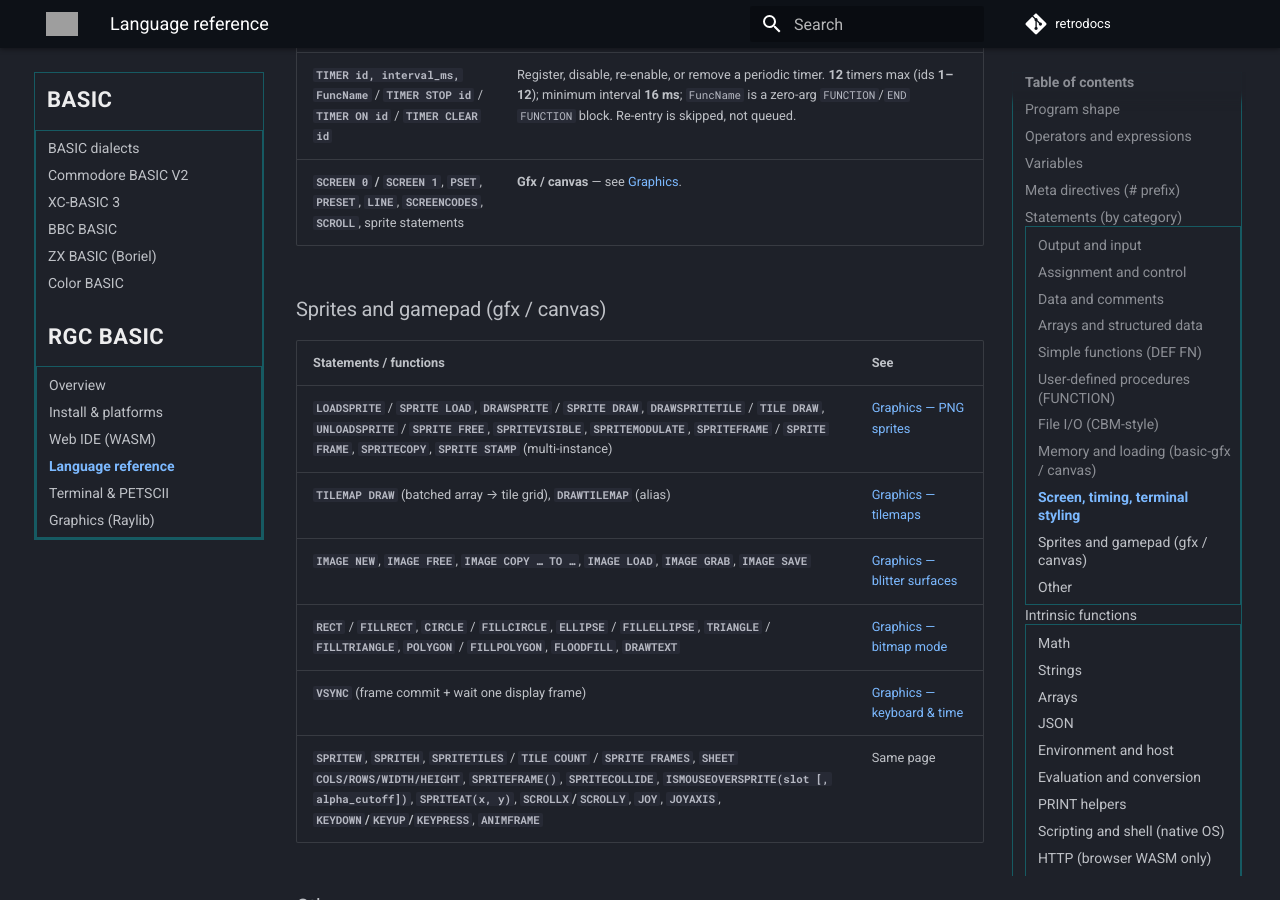
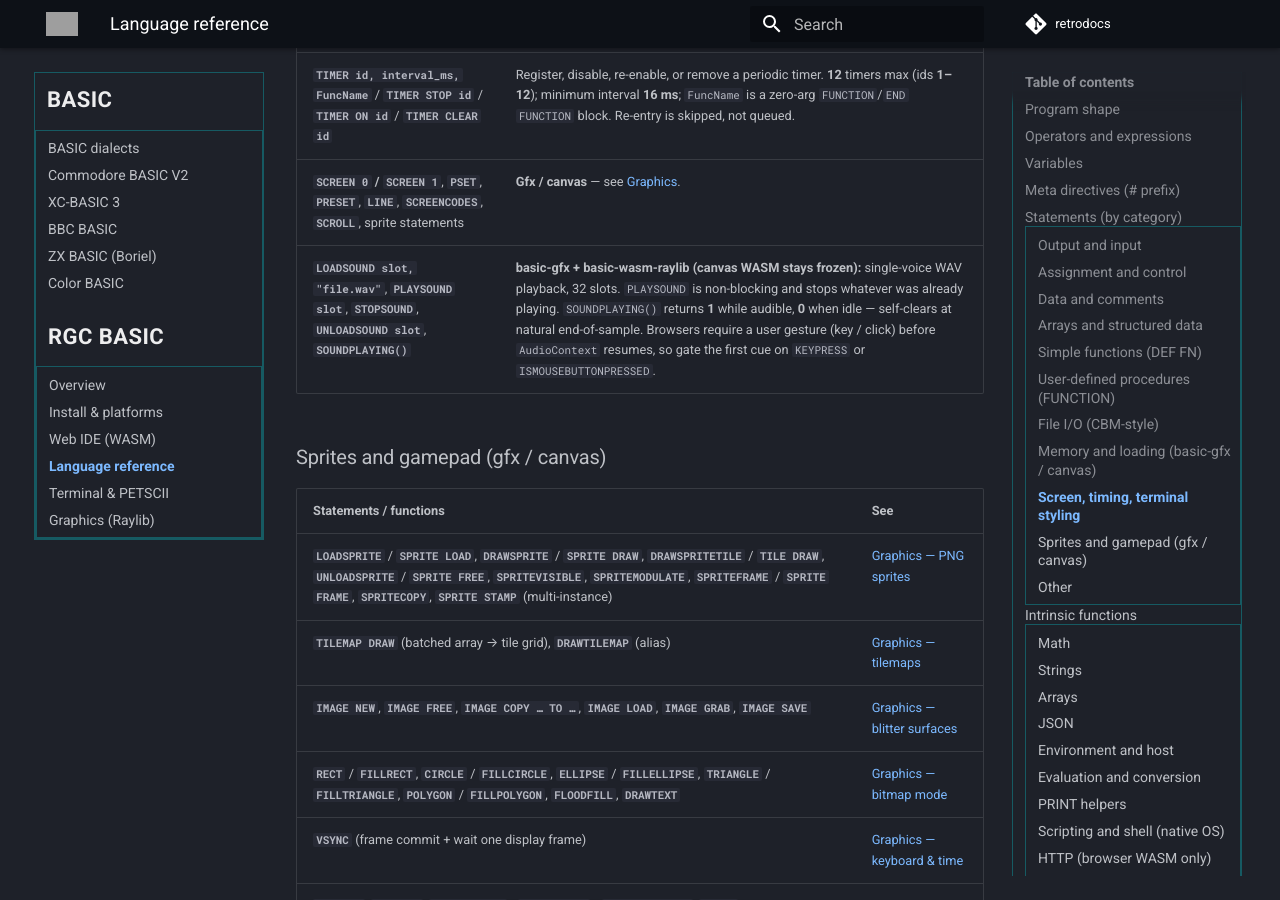
Before and after one commit to omiq/retrodocs, an MkDocs documentation site: the page built from docs/basic/rgc-basic/language.md, in a window 1280 px wide and 900 px high, scrolled down 6839 px. Built offline with MkDocs 1.6.1 and Material for MkDocs 9.7.7, drawn with Linux system fonts in a browser that asks for light colours; comment, search, counter and statistics services are not loaded; grey boxes are pictures that could not be loaded.

Commit message:
rgc-basic: document sound MVP (LOADSOUND/PLAYSOUND/etc)
Row covering the 1.11.0 single-voice WAV surface: LOADSOUND /
PLAYSOUND / STOPSOUND / UNLOADSOUND / SOUNDPLAYING(). Notes the
single-voice rule, self-clearing SOUNDPLAYING at end-of-sample,
and the browser autoplay-gesture requirement.

```diff
--- a/docs/basic/rgc-basic/language.md
+++ b/docs/basic/rgc-basic/language.md
@@ -160,6 +160,7 @@ Design notes and history: **[meta-directives-plan.md](https://github.com/omiq/rg
 | **`ANTIALIAS ON` / `ANTIALIAS OFF`** | **Gfx:** bilinear vs nearest-neighbour filter for sprites and the upscaled framebuffer (default **OFF**). |
 | **`TIMER id, interval_ms, FuncName`** / **`TIMER STOP id`** / **`TIMER ON id`** / **`TIMER CLEAR id`** | Register, disable, re-enable, or remove a periodic timer. **12** timers max (ids **1–12**); minimum interval **16 ms**; `FuncName` is a zero-arg `FUNCTION`/`END FUNCTION` block. Re-entry is skipped, not queued. |
 | **`SCREEN 0` / `SCREEN 1`**, **`PSET`**, **`PRESET`**, **`LINE`**, **`SCREENCODES`**, **`SCROLL`**, sprite statements | **Gfx / canvas** — see [Graphics](graphics-raylib.md). |
+| **`LOADSOUND slot, "file.wav"`**, **`PLAYSOUND slot`**, **`STOPSOUND`**, **`UNLOADSOUND slot`**, **`SOUNDPLAYING()`** | **basic-gfx + basic-wasm-raylib (canvas WASM stays frozen):** single-voice WAV playback, 32 slots. `PLAYSOUND` is non-blocking and stops whatever was already playing. `SOUNDPLAYING()` returns **1** while audible, **0** when idle — self-clears at natural end-of-sample. Browsers require a user gesture (key / click) before `AudioContext` resumes, so gate the first cue on `KEYPRESS` or `ISMOUSEBUTTONPRESSED`. |
 
 ### Sprites and gamepad (gfx / canvas)
 
```
